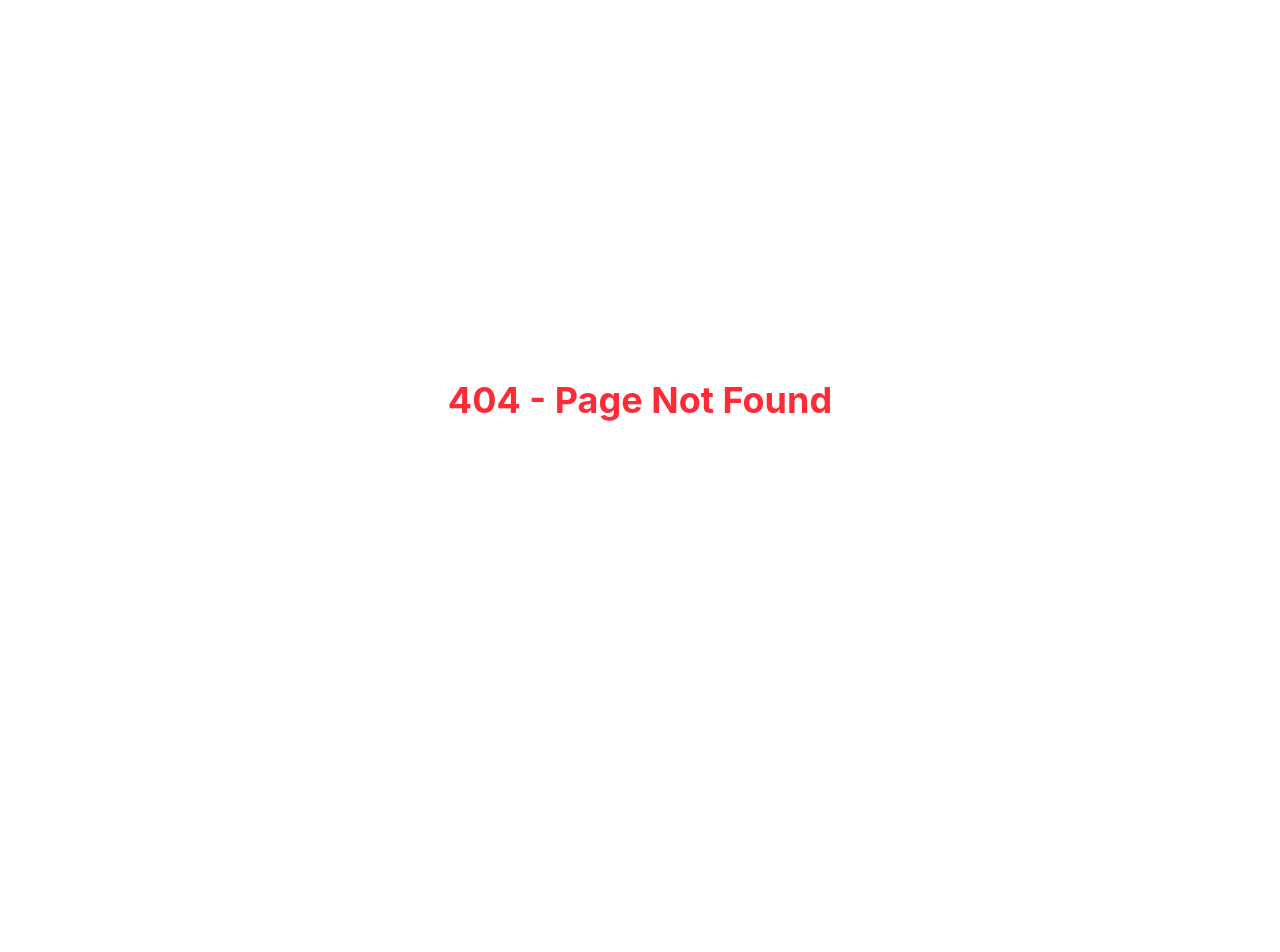
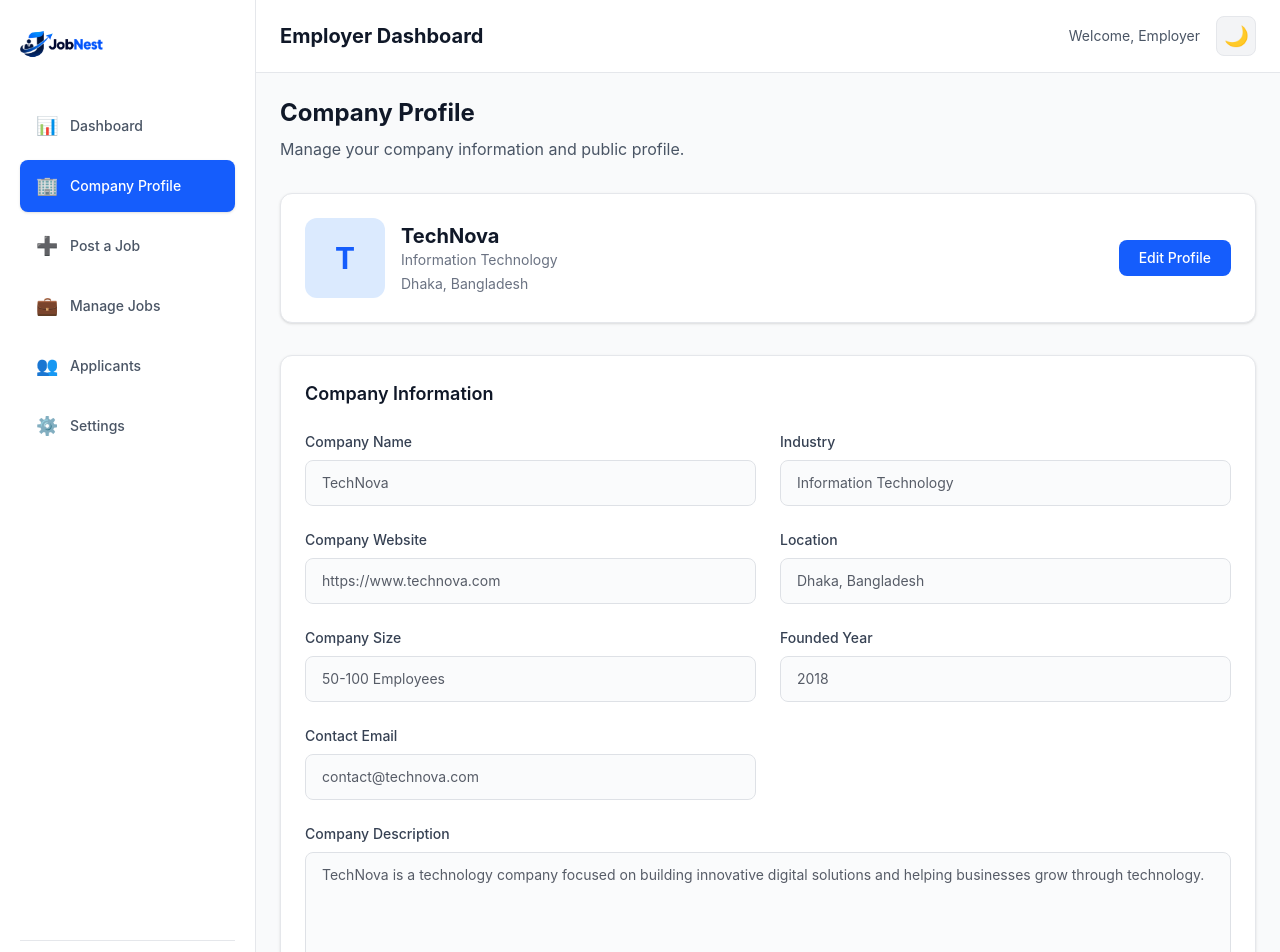
Before and after one commit to aljamiio/jobnest-job-portal, a React (Vite) app in the folder client/: page /employer/company-profile in a window 1280 px wide. Before the commit this address had no page. Shown: the top 952 px of the page. Before the commit the page ends 800 px from the top, so only its background shows below. Built offline with nearby package versions, Linux system fonts and the light colour scheme.

Commit message:
feat: add employer company profile page

```diff
--- a/client/src/App.jsx
+++ b/client/src/App.jsx
@@ -21,6 +21,7 @@ import Notifications from './pages/dashboard/candidate/Notifications'
 
 // Employer Dashboard Pages
 import EmployerDashboard from './pages/dashboard/employer/EmployerDashboard'
+import CompanyProfile from './pages/dashboard/employer/CompanyProfile'
 
 // Layouts
 import MainLayout from './layouts/MainLayout'
@@ -101,6 +102,11 @@ function App() {
                     element={<EmployerDashboard />}
                 />
 
+                <Route
+                    path="company-profile"
+                    element={<CompanyProfile />}
+                />
+
             </Route>
 
 
--- a/client/src/components/dashboard/EmployerSidebar.jsx
+++ b/client/src/components/dashboard/EmployerSidebar.jsx
@@ -16,7 +16,7 @@ function EmployerSidebar() {
         },
         {
             name: 'Company Profile',
-            path: '/employer/company',
+            path: '/employer/company-profile',
             icon: '🏢',
         },
         {
--- /dev/null
+++ b/client/src/pages/dashboard/employer/CompanyProfile.jsx
@@ -0,0 +1,137 @@
+
+import { useState } from 'react'
+
+function CompanyProfile() {
+    const [company, setCompany] = useState({
+        name: 'TechNova',
+        industry: 'Information Technology',
+        website: 'https://www.technova.com',
+        location: 'Dhaka, Bangladesh',
+        size: '50-100 Employees',
+        founded: '2018',
+        email: 'contact@technova.com',
+        description:
+            'TechNova is a technology company focused on building innovative digital solutions and helping businesses grow through technology.',
+    })
+
+    const [isEditing, setIsEditing] = useState(false)
+
+    const handleChange = (e) => {
+        const { name, value } = e.target
+
+        setCompany((prev) => ({
+            ...prev,
+            [name]: value,
+        }))
+    }
+
+    const handleSave = (e) => {
+        e.preventDefault()
+        setIsEditing(false)
+        alert('Company profile updated successfully!')
+    }
+
+    return (
+        <div className="space-y-8">
+            <div>
+                <h1 className="text-2xl font-bold text-gray-900 dark:text-white">
+                    Company Profile
+                </h1>
+                <p className="mt-2 text-gray-600 dark:text-gray-400">
+                    Manage your company information and public profile.
+                </p>
+            </div>
+
+            <div className="rounded-xl border border-gray-200 bg-white p-6 shadow-sm dark:border-gray-700 dark:bg-gray-800">
+                <div className="flex flex-col items-center gap-4 sm:flex-row">
+                    <div className="flex h-20 w-20 items-center justify-center rounded-xl bg-blue-100 text-3xl font-bold text-blue-600 dark:bg-blue-900 dark:text-blue-300">
+                        {company.name.charAt(0)}
+                    </div>
+
+                    <div className="flex-1 text-center sm:text-left">
+                        <h2 className="text-xl font-bold text-gray-900 dark:text-white">
+                            {company.name}
+                        </h2>
+                        <p className="text-sm text-gray-500 dark:text-gray-400">
+                            {company.industry}
+                        </p>
+                        <p className="mt-1 text-sm text-gray-500 dark:text-gray-400">
+                            {company.location}
+                        </p>
+                    </div>
+
+                    <button
+                        onClick={() => setIsEditing(!isEditing)}
+                        className="rounded-lg bg-blue-600 px-5 py-2 text-sm font-medium text-white transition hover:bg-blue-700"
+                    >
+                        {isEditing ? 'Cancel Editing' : 'Edit Profile'}
+                    </button>
+                </div>
+            </div>
+
+            <form
+                onSubmit={handleSave}
+                className="rounded-xl border border-gray-200 bg-white p-6 shadow-sm dark:border-gray-700 dark:bg-gray-800"
+            >
+                <h2 className="mb-6 text-lg font-semibold text-gray-900 dark:text-white">
+                    Company Information
+                </h2>
+
+                <div className="grid grid-cols-1 gap-6 md:grid-cols-2">
+                    {[
+                        { label: 'Company Name', name: 'name' },
+                        { label: 'Industry', name: 'industry' },
+                        { label: 'Company Website', name: 'website' },
+                        { label: 'Location', name: 'location' },
+                        { label: 'Company Size', name: 'size' },
+                        { label: 'Founded Year', name: 'founded' },
+                        { label: 'Contact Email', name: 'email' },
+                    ].map((field) => (
+                        <div key={field.name}>
+                            <label className="mb-2 block text-sm font-medium text-gray-700 dark:text-gray-300">
+                                {field.label}
+                            </label>
+
+                            <input
+                                type="text"
+                                name={field.name}
+                                value={company[field.name]}
+                                onChange={handleChange}
+                                disabled={!isEditing}
+                                className="w-full rounded-lg border border-gray-300 bg-gray-50 px-4 py-3 text-sm text-gray-900 outline-none transition focus:border-blue-500 disabled:cursor-not-allowed disabled:opacity-70 dark:border-gray-600 dark:bg-gray-700 dark:text-white"
+                            />
+                        </div>
+                    ))}
+
+                    <div className="md:col-span-2">
+                        <label className="mb-2 block text-sm font-medium text-gray-700 dark:text-gray-300">
+                            Company Description
+                        </label>
+
+                        <textarea
+                            name="description"
+                            value={company.description}
+                            onChange={handleChange}
+                            disabled={!isEditing}
+                            rows="5"
+                            className="w-full rounded-lg border border-gray-300 bg-gray-50 px-4 py-3 text-sm text-gray-900 outline-none transition focus:border-blue-500 disabled:cursor-not-allowed disabled:opacity-70 dark:border-gray-600 dark:bg-gray-700 dark:text-white"
+                        />
+                    </div>
+                </div>
+
+                {isEditing && (
+                    <div className="mt-6 flex justify-end">
+                        <button
+                            type="submit"
+                            className="rounded-lg bg-green-600 px-6 py-3 text-sm font-medium text-white transition hover:bg-green-700"
+                        >
+                            Save Changes
+                        </button>
+                    </div>
+                )}
+            </form>
+        </div>
+    )
+}
+
+export default CompanyProfile
```
